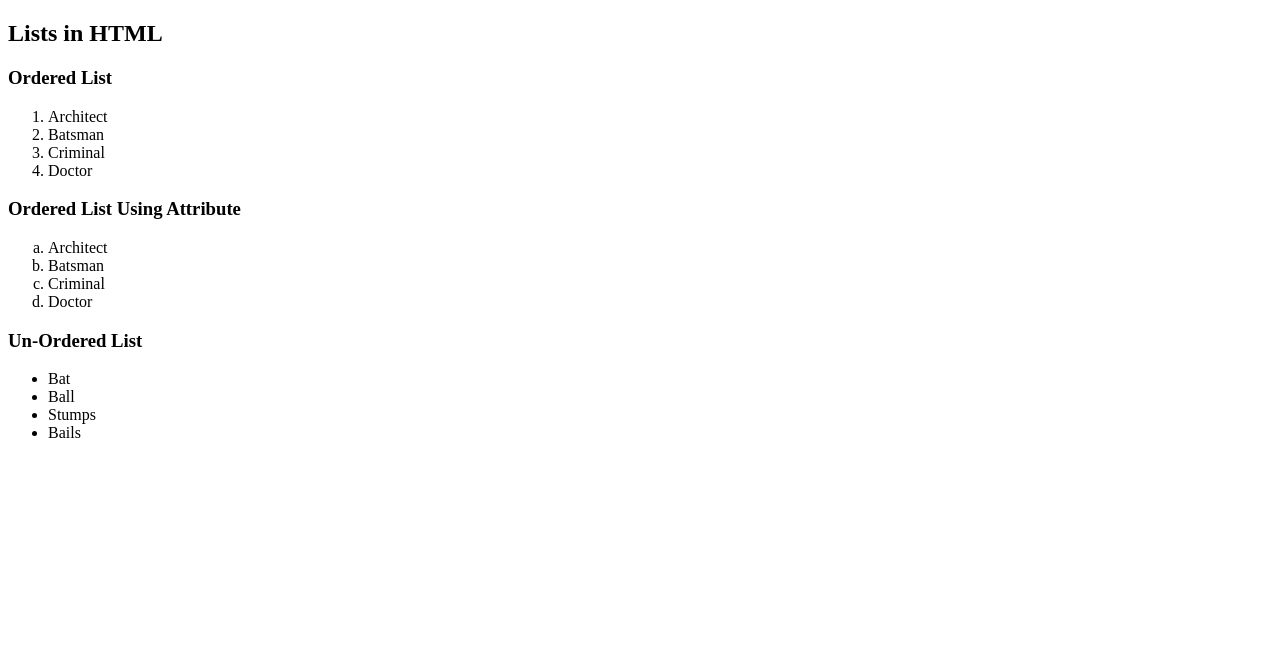
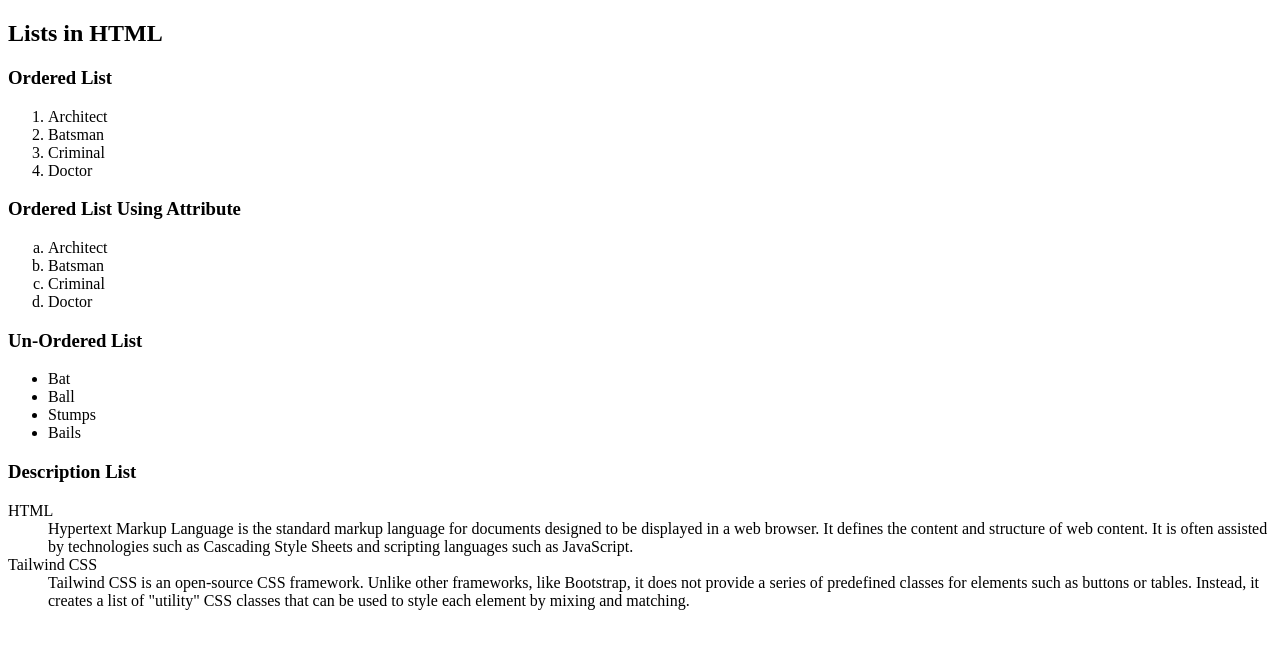
Before and after one commit to suhailahmed123/frontend_repo, a plain HTML site: page html/lists.html in a window 1280 px wide. Drawn offline with Linux system fonts and the light colour scheme.

Commit message:
Add description list to lists.html
Added a description list section to the HTML file.

```diff
--- a/html/lists.html
+++ b/html/lists.html
@@ -32,5 +32,26 @@
       <li>Stumps</li>
       <li>Bails</li>
     </ul>
+
+    <!-- Description List -->
+    <h3>Description List</h3>
+    <dl>
+      <dt>HTML</dt>
+      <dd>
+        Hypertext Markup Language is the standard markup language for documents
+        designed to be displayed in a web browser. It defines the content and
+        structure of web content. It is often assisted by technologies such as
+        Cascading Style Sheets and scripting languages such as JavaScript.
+      </dd>
+
+      <dt>Tailwind CSS</dt>
+      <dd>
+        Tailwind CSS is an open-source CSS framework. Unlike other frameworks,
+        like Bootstrap, it does not provide a series of predefined classes for
+        elements such as buttons or tables. Instead, it creates a list of
+        "utility" CSS classes that can be used to style each element by mixing
+        and matching.
+      </dd>
+    </dl>
   </body>
 </html>
```
